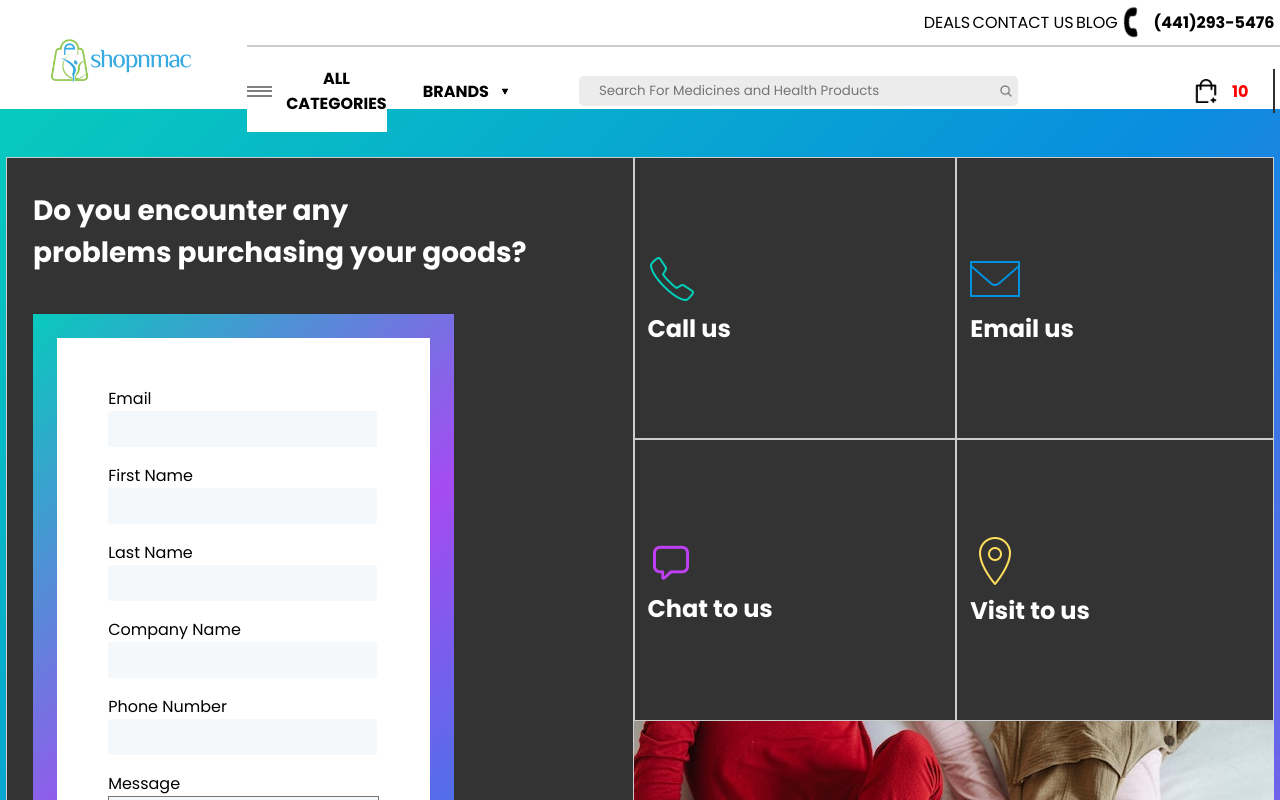
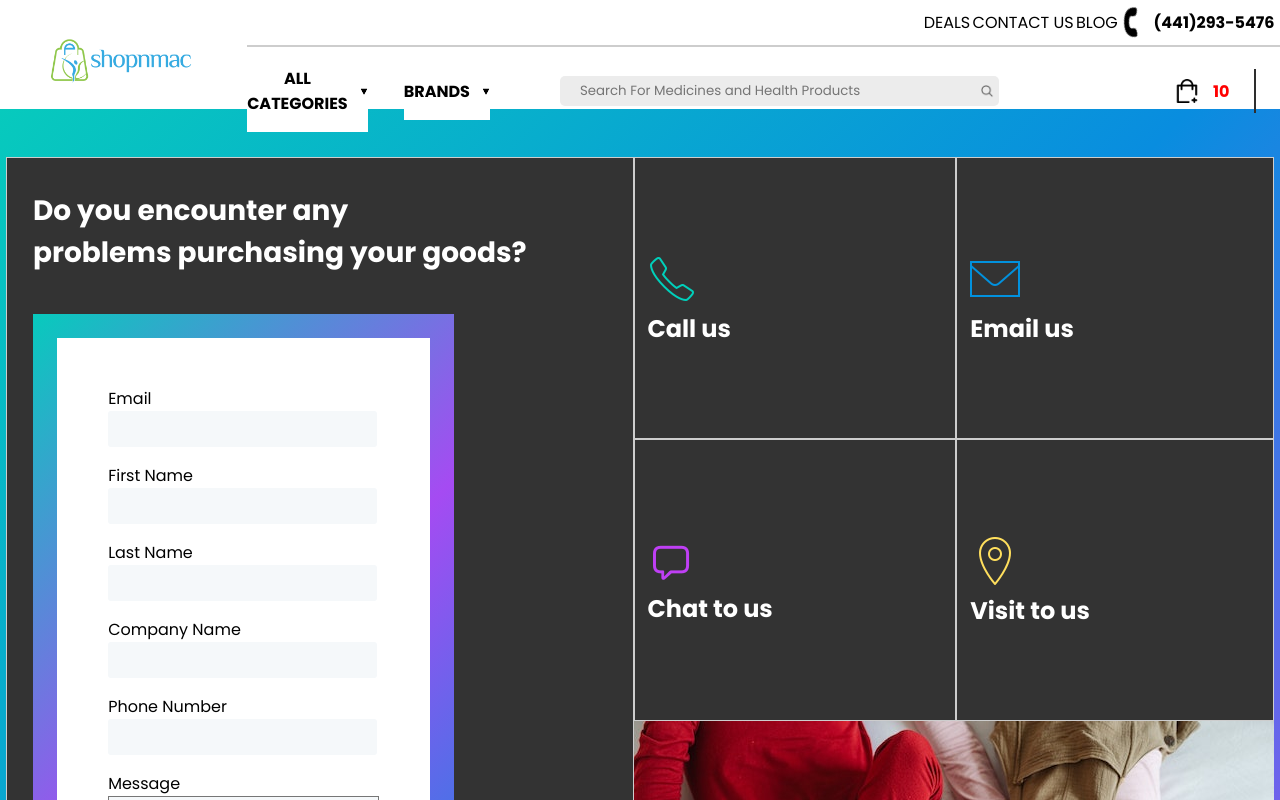
Before and after one commit to iam-nilanj0n/shopnmac-react, a React (Create React App) app: page /contact-us in a window 1280 px wide. Shown: the top 800 px of the page. Built offline with nearby package versions, Linux system fonts and the light colour scheme.

Commit message:
Update - All categories dropdown hamberger changed to down arrow

```diff
--- a/src/components/LayOutComponents/HeaderComponent/AllCategoriesDropDown/AllCategoriesDropDown.css
+++ b/src/components/LayOutComponents/HeaderComponent/AllCategoriesDropDown/AllCategoriesDropDown.css
@@ -2,7 +2,7 @@
     position: absolute;
     z-index: +1;
     background-color: white;
-    margin-top: 11vh;
+    margin-top: 12.5vh;
     border: 0.5px solid #CDCDCD;
     padding: 2vh 1vw 2vh 1vw;
     border-radius: 0 5px 5px 5px;
--- a/src/components/LayOutComponents/HeaderComponent/HeaderComponent.css
+++ b/src/components/LayOutComponents/HeaderComponent/HeaderComponent.css
@@ -113,6 +113,7 @@
     margin: 0 70px 0 36px;
     border: 0;
     background-color: white;
+    padding: 2vh 0;
 }
 
 .BRANDS-Button:hover{
--- a/src/components/LayOutComponents/HeaderComponent/HeaderComponent.jsx
+++ b/src/components/LayOutComponents/HeaderComponent/HeaderComponent.jsx
@@ -38,12 +38,13 @@ export default function HeaderComponent() {
           <div className='headerPartsBottom'>
             <AllCateGoriesDropDownContext.Provider value={showAllCategories} >
               <button className='AllCategories-Button' onMouseEnter={(e) => setShowAllCategories(true)} onMouseLeave={(e) => setShowAllCategories(false)}>
-                <div className='hambergerMenu'>
+                {/* <div className='hambergerMenu'>
                   <div className='hambergerMenuLine'></div>
                   <div className='hambergerMenuLine'></div>
                   <div className='hambergerMenuLine'></div>
-                </div>
+                </div> */}
                 <span>ALL CATEGORIES</span>
+                <img src={sortDownIcon} alt='sortDownIcon' className='sortDownIcon' />
                 <AllCategoriesDropDown />
               </button>
             </AllCateGoriesDropDownContext.Provider>
```
